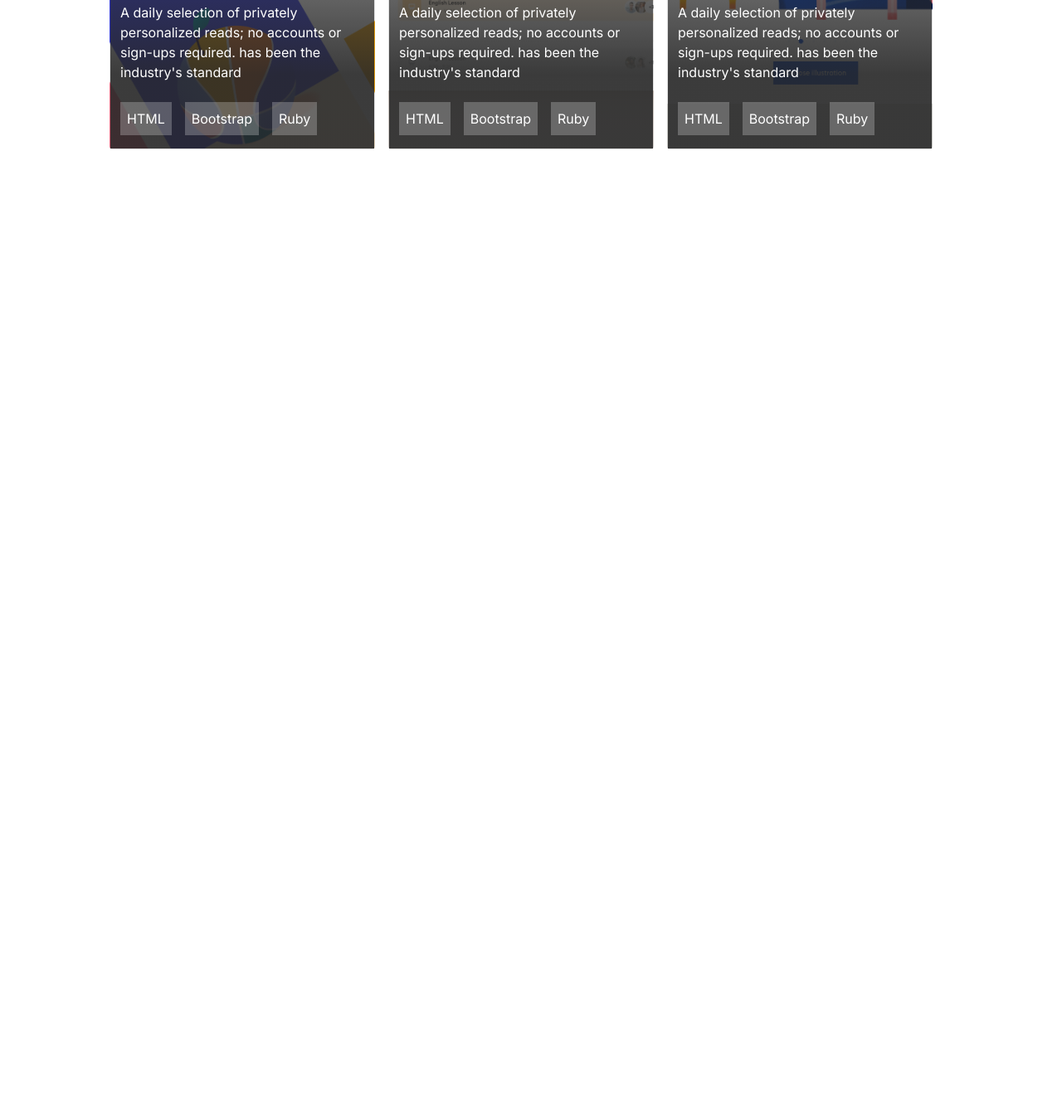
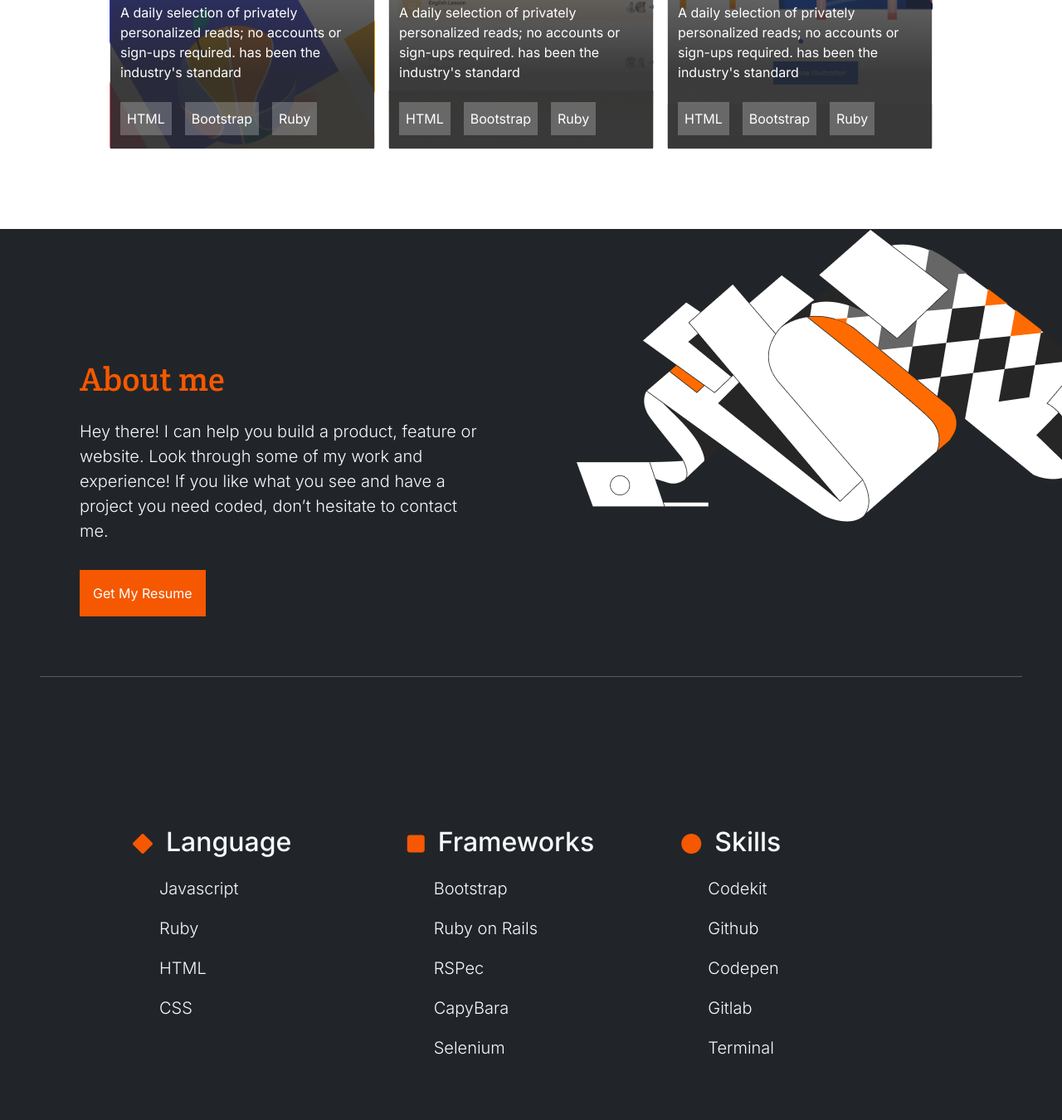
Before and after one commit to anita00001/Portfolio-Bootstrap, a website: page index.html in a window 1280 px wide. Shown: the part 2328-3678 px from the top of the page at 83% size. Before the commit the page ends 2556 px from the top, so only its background shows below. Drawn offline with nearby package versions, Linux system fonts and the light colour scheme.

Commit message:
Add About Me Section using Bootstrap

```diff
--- a/css/style.scss
+++ b/css/style.scss
@@ -48,7 +48,8 @@ body {
   height: 90vh;
 }
 
-.headline h1 {
+.headline h1,
+.about-me-details h2 {
   font-family: "Crete Round", sans-serif;
   color: #f55800;
 }
--- a/index.html
+++ b/index.html
@@ -194,6 +194,64 @@
   <!-- Works Section Ends Here -->
 
 
+  <!-- About Me Section Starts here -->
+  <div class="about-me mt-5 d-flex flex-column bg-dark text-light">
+    <div class="about-me-details d-flex flex-column bg-image w-100 px-5 justify-content-center"
+      style="
+        background: url(assets/about-me-bg.png);
+        background-repeat: no-repeat;
+        background-position: right top;
+        height: 90vh;">
+      <h2 class="col-5 mx-5 h2 fs-1 fw-light">About me</h2>
+      <p class="col-5 mx-5 py-3 fs-5 lh-base fw-light">Hey there! I can help you build a product, feature or website. Look through some of my
+        work and experience! If you like what you see and have a project you need coded, don’t hesitate to contact me.
+      </p>
+      <button type="button" class="btn btn-custom py-3 px-3 mx-5 mb-5" style="width:fit-content;">Get My Resume</button>
+      <hr class="my-4">
+    </div>
+
+    <div class="technologies w-100 px-5  mb-5 pb-5">
+      <ul class="list-unstyled d-flex justify-content-center px-5 mx-5">
+        <li class="col-4 h3 fs-2"><i class="fa-solid fa-diamond fs-4 px-3 align-self-center justify-self-center" style="color: #f55800;"></i>Language
+          <ul  class="list-unstyled px-5">
+            <li class="fs-5 fw-light my-4">Javascript</li>
+            <li class="fs-5 fw-light">Ruby</li>
+            <li class="fs-5 fw-light my-4">HTML</li>
+            <li class="fs-5 fw-light ">CSS</li>
+          </ul>
+        </li>
+
+        <li class="col-4 h3 fs-2"><i class="fa-solid fa-square fs-4 px-3 justify-content-center" style="color: #f55800;"></i>Frameworks
+          <ul class="list-unstyled px-5">
+            <li class="fs-5 fw-light my-4">Bootstrap</li>
+            <li class="fs-5 fw-light">Ruby on Rails</li>
+            <li class="fs-5 fw-light my-4">RSPec</li>
+            <li class="fs-5 fw-light">CapyBara</li>
+            <li class="fs-5 fw-light mt-4">Selenium</li>
+          </ul>
+        </li>
+
+        <li class="col-4 h3 fs-2"><i class="fa-solid fa-circle fs-4 px-3 align-self-center" style="color: #f55800;"></i>Skills
+          <ul class="list-unstyled px-5">
+            <li class="fs-5 fw-light my-4">Codekit</li>
+            <li class="fs-5 fw-light">Github</li>
+            <li class="fs-5 fw-light my-4">Codepen</li>
+            <li class="fs-5 fw-light">Gitlab</li>
+            <li class="fs-5 fw-light mt-4">Terminal</li>
+          </ul>
+        </li>
+
+      </ul>
+    </div>
+
+
+
+
+  </div>
+
+  <!-- About Me Section Ends here -->
+
+
 
 
 
```
Also changed, not shown: assets/about-me-bg.png (added), css/style.css, 1 other file.
